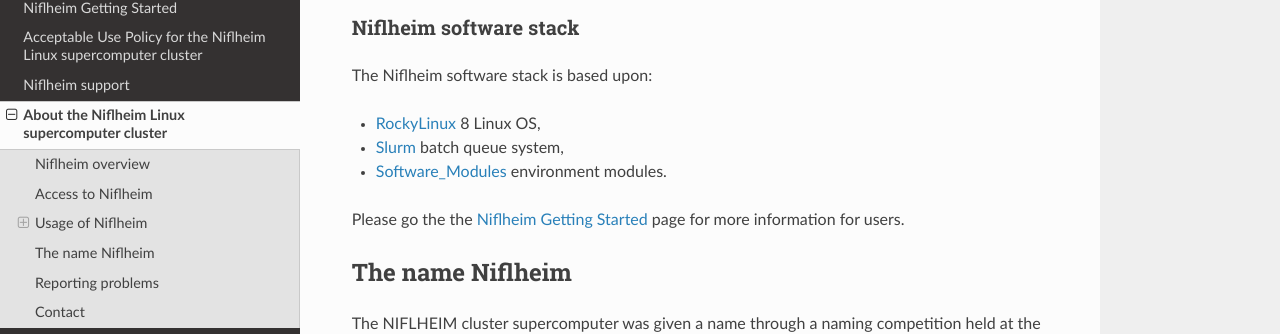
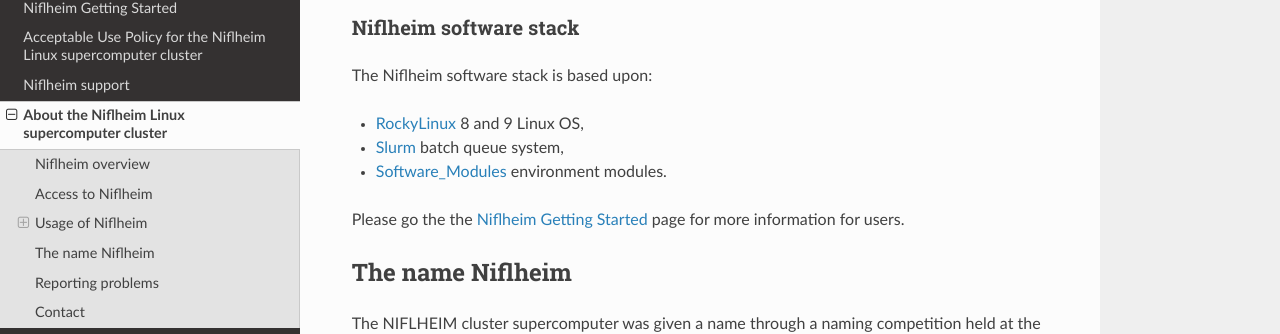
Before and after one commit to OleHolmNielsen/Niflheim_users, a Sphinx documentation site: the page built from docs/niflheim.rst, in a window 1280 px wide and 900 px high, scrolled down 878 px. Shown: the part 144-478 px from the top of the window. Built offline with Sphinx 7.4.7 and the Read the Docs theme 3.1.0, drawn with Linux system fonts in a browser that asks for light colours.

Commit message:
Added Rocky 9

```diff
--- a/docs/niflheim.rst
+++ b/docs/niflheim.rst
@@ -41,7 +41,7 @@
 
 The Niflheim software stack is based upon:
 
-* RockyLinux_ 8 Linux OS,
+* RockyLinux_ 8 and 9 Linux OS,
 * Slurm_ batch queue system,
 * Software_Modules_ environment modules.
 
```
